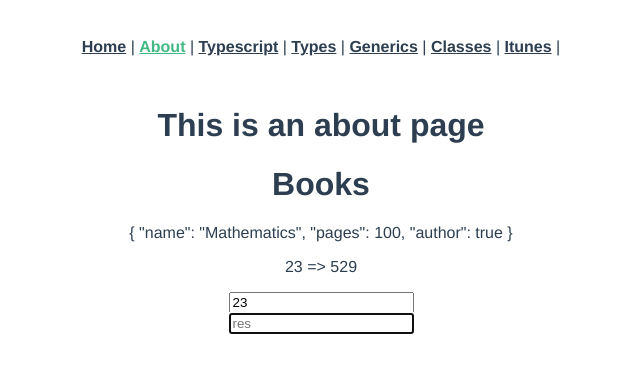
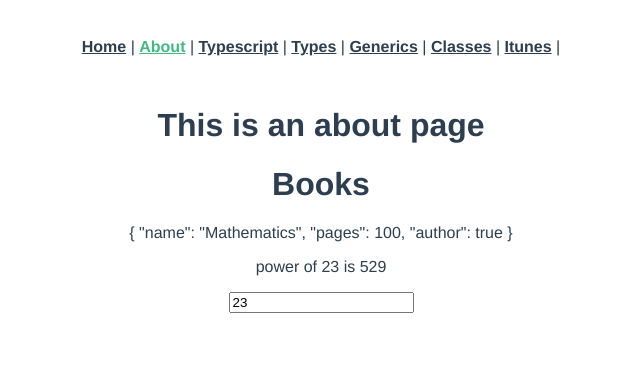
Before and after one commit to nagarjnasanam/vu3-typescript, a Vue app: page /about in a window 1280 px wide. Shown: the top 372 px of the page, without its empty margins (319-959 px from the left). Built offline with nearby package versions, Linux system fonts and the light colour scheme.

Commit message:
made some changes

```diff
--- a/src/views/AboutView.vue
+++ b/src/views/AboutView.vue
@@ -3,9 +3,9 @@
     <h1>This is an about page</h1>
     <h1>Books</h1>
     <p>{{bookDetails}}</p>
-    <p>{{number}} => {{computedNumber}}</p>
+    <p>power of {{number}} is {{computedNumber}}</p>
+    <!-- <p>{{number}} = power of {{computedNumber}}</p> -->
     <input placeholder="Enter a Number" v-model="number" /> <br />
-    <input ref="el" placeholder="res" />
   </div>
 </template>
 <script lang="ts">
--- a/src/views/HomeView.vue
+++ b/src/views/HomeView.vue
@@ -1,6 +1,7 @@
 <template>
   <div class="home">
-
+    <p>In this page Enums and Methods are used</p>
+    <p>Check messages in console</p>
   </div>
 </template>
 
@@ -73,6 +74,7 @@ function add(a: alphanumeric, b: alphanumeric) {
 }
 function raiseError(message: string): never {
     throw new Error(message);
+    // console.log(message)
 }
 function reject() {
    return raiseError('Rejected');
```
